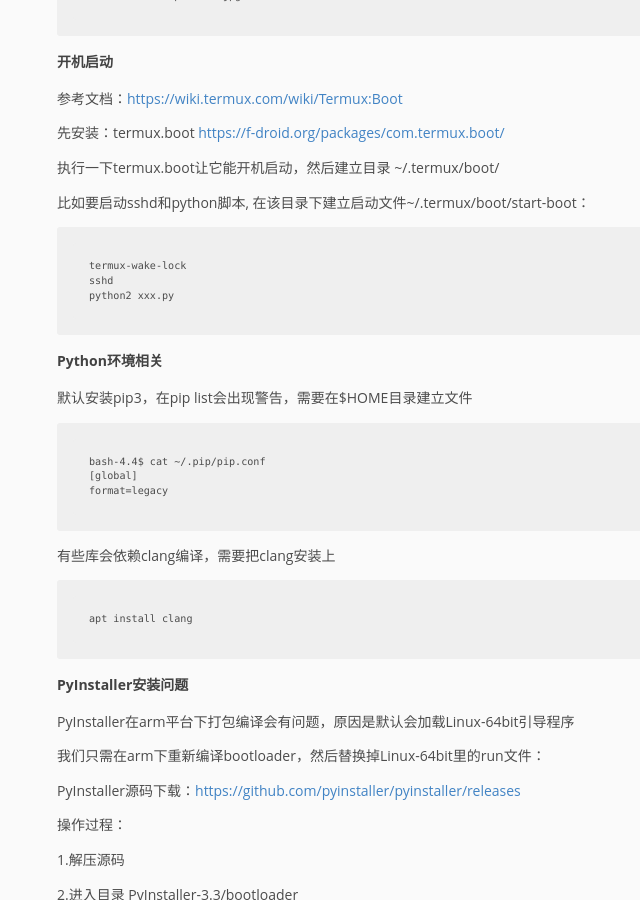
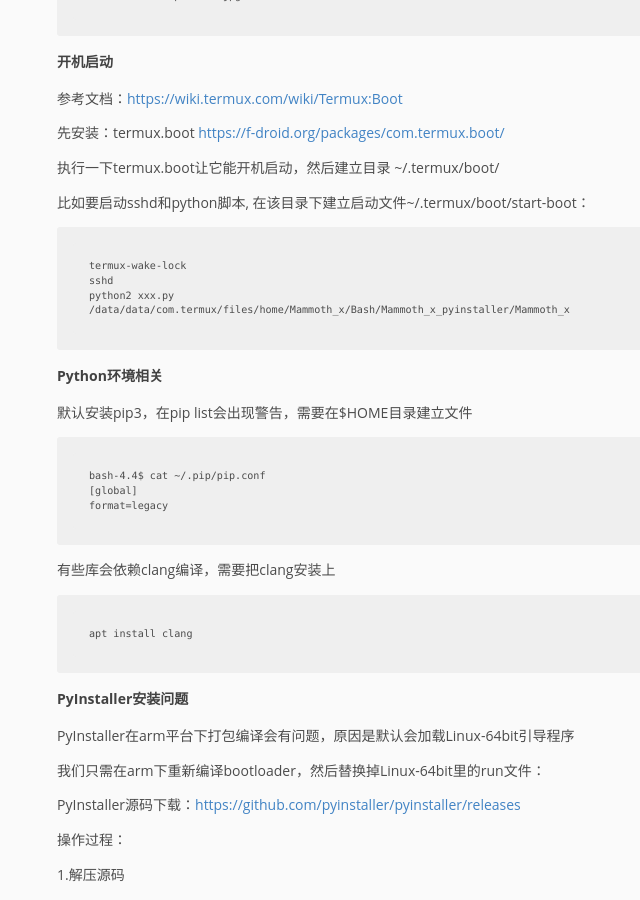
Before and after one commit to pingmalu/pingmalu.github.io, a Jekyll site: the page built from _posts/2017-12-18-Termux使用笔记.md, in a window 1280 px wide and 900 px high, scrolled down 1364 px. Shown: the whole window, without its empty margins (143-783 px from the left). Built offline with Jekyll 4.4.1, drawn with Linux system fonts in a browser that asks for light colours.

Commit message:
'update'

```diff
--- a/_posts/2017-12-18-Termux使用笔记.md
+++ b/_posts/2017-12-18-Termux使用笔记.md
@@ -61,6 +61,8 @@ external-1即是外部sd卡目录
 	termux-wake-lock
 	sshd
 	python2 xxx.py
+	/data/data/com.termux/files/home/Mammoth_x/Bash/Mammoth_x_pyinstaller/Mammoth_x
+
 
 
 ### Python环境相关
```
